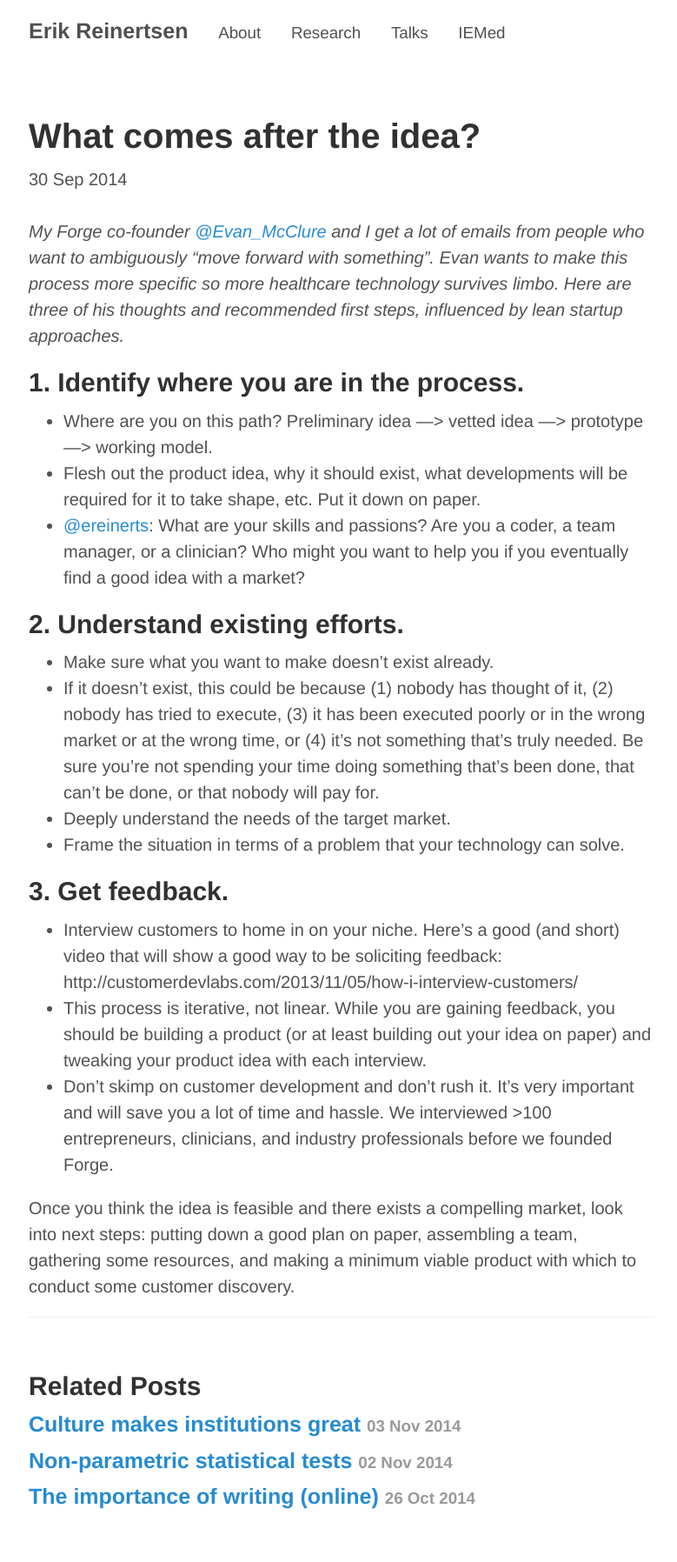
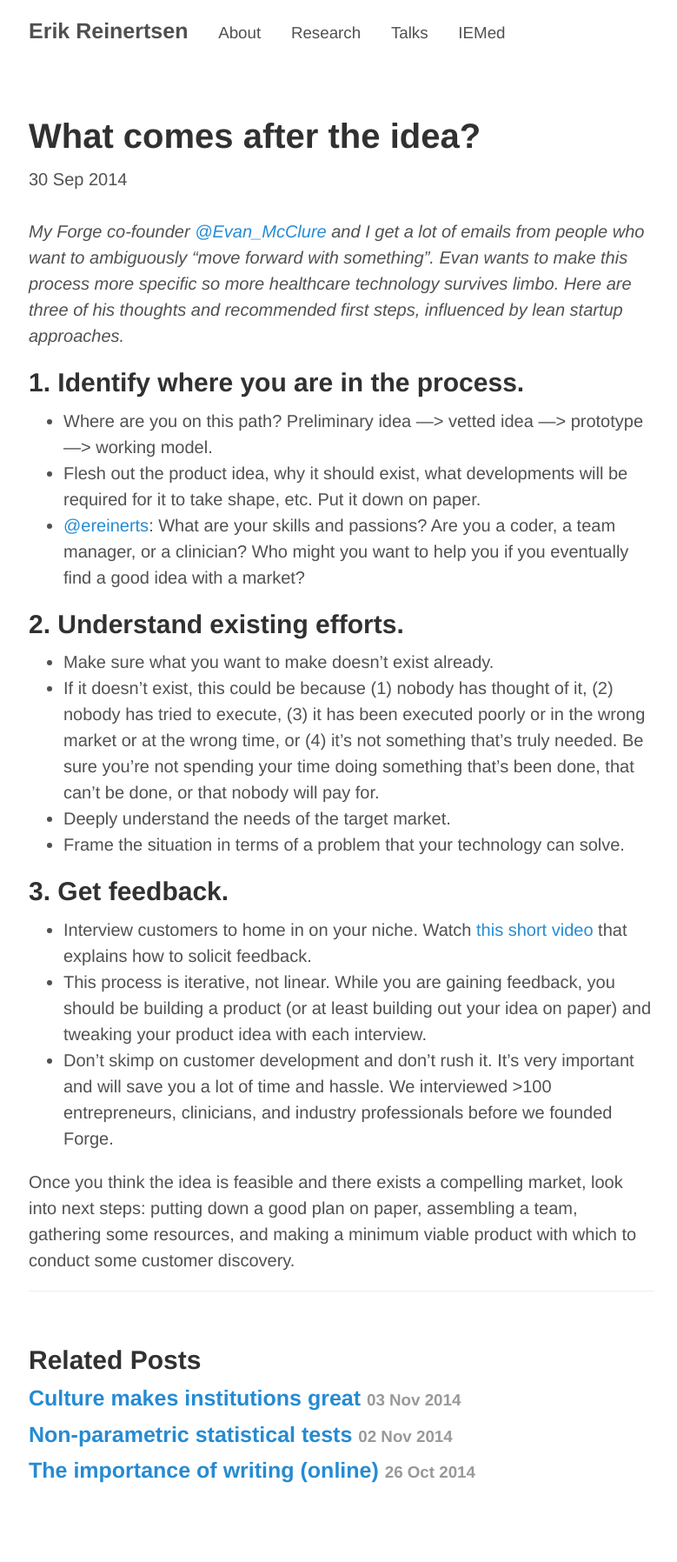
Before and after one commit to erikr/erikr.github.io, a Jekyll site: the page built from _posts/2014-09-30-so-you-have-an-idea.md, in a window 1280 px wide. Shown: the whole page at 87% size, without its empty margins (247-1026 px from the left). Built offline with Jekyll 4.4.1, drawn with Linux system fonts in a browser that asks for light colours; nearby versions of some CDN libraries; after the commit the page ends 1766 px from its top, so only the background shows below that.

Commit message:
updates to old blog post

```diff
--- a/_posts/2014-09-30-so-you-have-an-idea.md
+++ b/_posts/2014-09-30-so-you-have-an-idea.md
@@ -21,7 +21,7 @@ tags: startups, research
 
 ## 3. Get feedback.
 
-+ Interview customers to home in on your niche. Here’s a good (and short) video that will show a good way to be soliciting feedback: http://customerdevlabs.com/2013/11/05/how-i-interview-customers/
++ Interview customers to home in on your niche. Watch [this short video](http://customerdevlabs.com/2013/11/05/how-i-interview-customers/) that explains how to solicit feedback.
 + This process is iterative, not linear. While you are gaining feedback, you should be building a product (or at least building out your idea on paper) and tweaking your product idea with each interview.
 + Don’t skimp on customer development and don’t rush it. It’s very important and will save you a lot of time and hassle. We interviewed >100 entrepreneurs, clinicians, and industry professionals before we founded Forge.
 
```
Also changed, not shown: other parts of _posts/2014-09-30-so-you-have-an-idea.md (+1 -1 lines).
